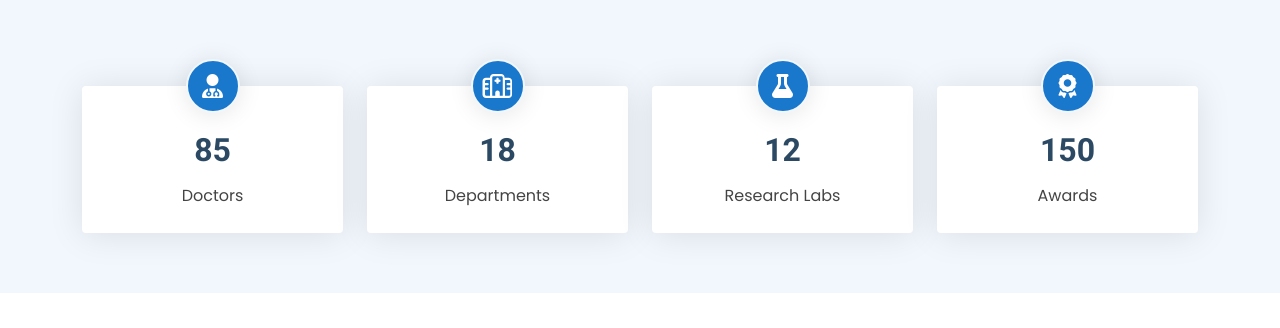
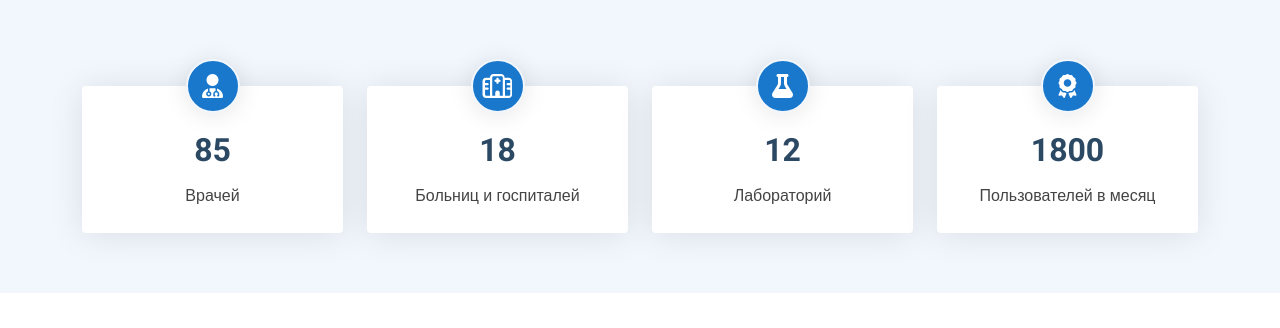
Before and after one commit to aruytehno/getmed.pro, a Django app: page / in a window 1280 px wide. Shown: the part 1635-1963 px from the top of the page. Run offline with Django 5.2, Linux system fonts and the light colour scheme; some libraries are stand-ins or nearby versions.

Commit message:
Перевёл блок Stats Section

```diff
--- a/get_med/users/templates/home.html
+++ b/get_med/users/templates/home.html
@@ -123,7 +123,7 @@
             <i class="fa-solid fa-user-doctor"></i>
             <div class="stats-item">
               <span data-purecounter-start="0" data-purecounter-end="85" data-purecounter-duration="1" class="purecounter"></span>
-              <p>Doctors</p>
+              <p>Врачей</p>
             </div>
           </div><!-- End Stats Item -->
 
@@ -131,7 +131,7 @@
             <i class="fa-regular fa-hospital"></i>
             <div class="stats-item">
               <span data-purecounter-start="0" data-purecounter-end="18" data-purecounter-duration="1" class="purecounter"></span>
-              <p>Departments</p>
+              <p>Больниц и госпиталей</p>
             </div>
           </div><!-- End Stats Item -->
 
@@ -139,15 +139,15 @@
             <i class="fas fa-flask"></i>
             <div class="stats-item">
               <span data-purecounter-start="0" data-purecounter-end="12" data-purecounter-duration="1" class="purecounter"></span>
-              <p>Research Labs</p>
+              <p>Лабораторий</p>
             </div>
           </div><!-- End Stats Item -->
 
           <div class="col-lg-3 col-md-6 d-flex flex-column align-items-center">
             <i class="fas fa-award"></i>
             <div class="stats-item">
-              <span data-purecounter-start="0" data-purecounter-end="150" data-purecounter-duration="1" class="purecounter"></span>
-              <p>Awards</p>
+              <span data-purecounter-start="0" data-purecounter-end="1800" data-purecounter-duration="1" class="purecounter"></span>
+              <p>Пользователей в месяц</p>
             </div>
           </div><!-- End Stats Item -->
 
```
